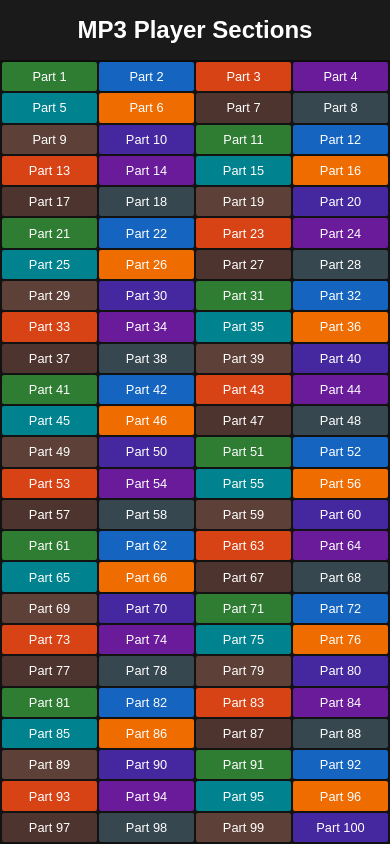
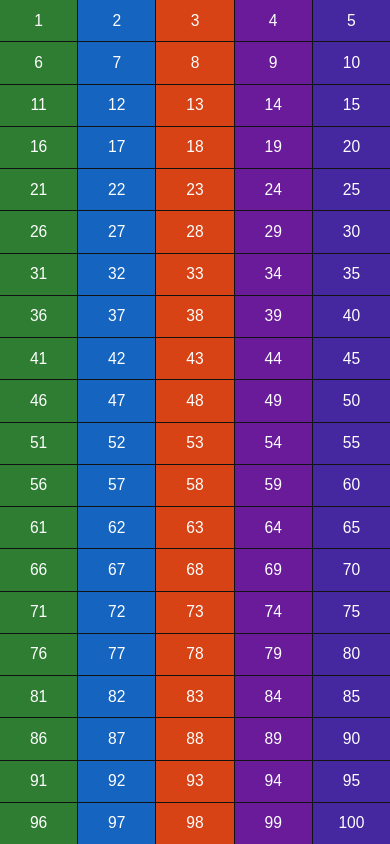
Before and after one commit to 965ahmed/html_mp3player, a plain HTML site: page index.html in a window 390 px wide. Drawn offline with Linux system fonts and the light colour scheme.

Commit message:
Update index.html

```diff
--- a/index.html
+++ b/index.html
@@ -3,52 +3,32 @@
 <head>
   <meta charset="UTF-8" />
   <meta name="viewport" content="width=device-width, initial-scale=1.0, maximum-scale=1.0, user-scalable=no">
-  <title>MP3 Player Hub</title>
+  <title>Audio Sections</title>
   <style>
-    /* Global Reset */
     * {
       margin: 0;
       padding: 0;
       box-sizing: border-box;
     }
 
-    /* Full-screen Layout */
-    html, body {
+    body {
       width: 100%;
-      height: 100%;
+      height: 100vh;
       font-family: Arial, sans-serif;
       background-color: #121212;
       color: white;
       overflow: hidden;
+      touch-action: manipulation;
     }
 
-    /* Header */
-    header {
-      height: 60px;
-      display: flex;
-      justify-content: center;
-      align-items: center;
-      background-color: #1a1a1a;
-      box-shadow: 0 2px 10px rgba(0,0,0,0.5);
+    .grid-container {
+      height: 100vh;
+      display: grid;
+      grid-template-columns: repeat(5, 1fr);
+      grid-template-rows: repeat(20, 1fr);
+      gap: 1px;
     }
 
-    h1 {
-      font-size: 1.5rem;
-      text-align: center;
-    }
-
-    /* Main Grid Container */
-    .grid-container {
-      height: calc(100% - 60px);
-      display: grid;
-      grid-template-columns: repeat(10, 1fr);
-      grid-template-rows: repeat(10, 1fr);
-      gap: 2px;
-      padding: 2px;
-      overflow: hidden;
-    }
-
-    /* Button Styles */
     .grid-btn {
       background-color: #2d2d2d;
       border: none;
@@ -56,59 +36,26 @@
       display: flex;
       justify-content: center;
       align-items: center;
-      font-size: 1rem;
+      font-size: 4vw;
       cursor: pointer;
-      transition: all 0.2s ease;
-      border-radius: 2px;
-    }
-
-    .grid-btn:hover {
-      background-color: #673ab7;
-      transform: scale(1.02);
-      z-index: 1;
-      box-shadow: 0 0 10px rgba(103, 58, 183, 0.7);
+      transition: all 0.1s ease;
+      -webkit-tap-highlight-color: transparent;
     }
 
     .grid-btn:active {
-      transform: scale(0.98);
+      transform: scale(0.95);
+      opacity: 0.9;
     }
 
-    /* Color Variations */
-    .grid-btn:nth-child(10n+1) { background-color: #2e7d32; }
-    .grid-btn:nth-child(10n+2) { background-color: #1565c0; }
-    .grid-btn:nth-child(10n+3) { background-color: #d84315; }
-    .grid-btn:nth-child(10n+4) { background-color: #6a1b9a; }
-    .grid-btn:nth-child(10n+5) { background-color: #00838f; }
-    .grid-btn:nth-child(10n+6) { background-color: #ef6c00; }
-    .grid-btn:nth-child(10n+7) { background-color: #4e342e; }
-    .grid-btn:nth-child(10n+8) { background-color: #37474f; }
-    .grid-btn:nth-child(10n+9) { background-color: #5d4037; }
-    .grid-btn:nth-child(10n+10) { background-color: #4527a0; }
-
-    /* Responsive Adjustments */
-    @media (max-width: 1200px) {
-      .grid-container {
-        grid-template-columns: repeat(5, 1fr);
-        grid-template-rows: repeat(20, 1fr);
-      }
-    }
-
-    @media (max-width: 600px) {
-      .grid-container {
-        grid-template-columns: repeat(4, 1fr);
-        grid-template-rows: repeat(25, 1fr);
-      }
-      .grid-btn {
-        font-size: 0.8rem;
-      }
-    }
+    /* Color variations */
+    .grid-btn:nth-child(10n+1), .grid-btn:nth-child(10n+6) { background-color: #2e7d32; }
+    .grid-btn:nth-child(10n+2), .grid-btn:nth-child(10n+7) { background-color: #1565c0; }
+    .grid-btn:nth-child(10n+3), .grid-btn:nth-child(10n+8) { background-color: #d84315; }
+    .grid-btn:nth-child(10n+4), .grid-btn:nth-child(10n+9) { background-color: #6a1b9a; }
+    .grid-btn:nth-child(10n+5), .grid-btn:nth-child(10n+10) { background-color: #4527a0; }
   </style>
 </head>
 <body>
-  <header>
-    <h1>MP3 Player Sections</h1>
-  </header>
-
   <div class="grid-container" id="gridContainer">
     <!-- Buttons will be generated by JavaScript -->
   </div>
@@ -120,40 +67,27 @@
     for (let i = 1; i <= 100; i++) {
       const btn = document.createElement('button');
       btn.className = 'grid-btn';
-      btn.textContent = `Part ${i}`;
+      btn.textContent = i;
       btn.onclick = () => {
         window.location.href = `subpage${i}.html`;
       };
-
-      // Add touch feedback for mobile
-      btn.addEventListener('touchstart', () => {
-        btn.style.transform = 'scale(0.98)';
-      });
-      btn.addEventListener('touchend', () => {
-        btn.style.transform = '';
-      });
-
       gridContainer.appendChild(btn);
     }
 
-    // Add keyboard navigation
-    document.addEventListener('keydown', (e) => {
-      const buttons = document.querySelectorAll('.grid-btn');
-      const currentFocus = document.activeElement;
-      let index = Array.from(buttons).indexOf(currentFocus);
+    // Disable zooming
+    document.addEventListener('touchmove', function(event) {
+      if (event.scale !== 1) { event.preventDefault(); }
+    }, { passive: false });
 
-      if (e.key === 'ArrowRight' && index < buttons.length - 1) {
-        buttons[index + 1].focus();
-      } else if (e.key === 'ArrowLeft' && index > 0) {
-        buttons[index - 1].focus();
-      } else if (e.key === 'ArrowDown' && index + 10 < buttons.length) {
-        buttons[index + 10].focus();
-      } else if (e.key === 'ArrowUp' && index - 10 >= 0) {
-        buttons[index - 10].focus();
-      } else if (e.key === 'Enter' && currentFocus.classList.contains('grid-btn')) {
-        currentFocus.click();
+    // Prevent double-tap zoom
+    let lastTouchEnd = 0;
+    document.addEventListener('touchend', function(event) {
+      const now = (new Date()).getTime();
+      if (now - lastTouchEnd <= 300) {
+        event.preventDefault();
       }
-    });
+      lastTouchEnd = now;
+    }, false);
   </script>
 </body>
 </html>
```
